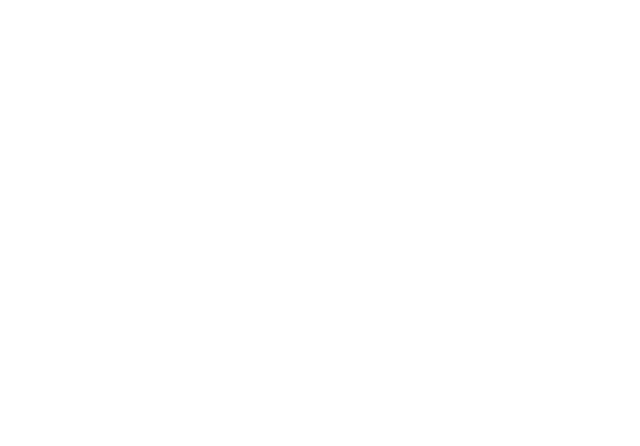
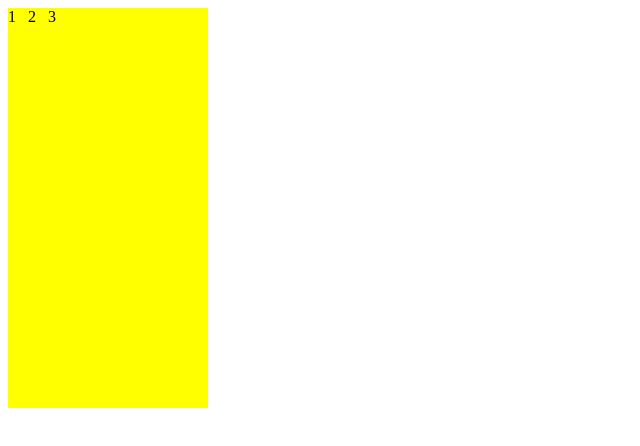
Before and after one commit to Frankie-B/games-for-my-son, a plain HTML site: page tetris/index.html in a window 1280 px wide. Shown: the whole page, without its empty margins (0-640 px from the left). Drawn offline with Linux system fonts and the light colour scheme.

Commit message:
Add grid

```diff
--- a/tetris/app.js
+++ b/tetris/app.js
@@ -0,0 +1,2 @@
+const width = 10;
+const height = 20;
--- a/tetris/index.html
+++ b/tetris/index.html
@@ -6,6 +6,211 @@
     <title>Tetris</title>
     <link rel="stylesheet" href="style.css" />
   </head>
-  <body></body>
+  <body>
+    <div class="game">
+      <div class="grid">
+        <div>1</div>
+        <div>2</div>
+        <div>3</div>
+        <div></div>
+        <div></div>
+        <div></div>
+        <div></div>
+        <div></div>
+        <div></div>
+        <div></div>
+        <div></div>
+        <div></div>
+        <div></div>
+        <div></div>
+        <div></div>
+        <div></div>
+        <div></div>
+        <div></div>
+        <div></div>
+        <div></div>
+        <div></div>
+        <div></div>
+        <div></div>
+        <div></div>
+        <div></div>
+        <div></div>
+        <div></div>
+        <div></div>
+        <div></div>
+        <div></div>
+        <div></div>
+        <div></div>
+        <div></div>
+        <div></div>
+        <div></div>
+        <div></div>
+        <div></div>
+        <div></div>
+        <div></div>
+        <div></div>
+        <div></div>
+        <div></div>
+        <div></div>
+        <div></div>
+        <div></div>
+        <div></div>
+        <div></div>
+        <div></div>
+        <div></div>
+        <div></div>
+        <div></div>
+        <div></div>
+        <div></div>
+        <div></div>
+        <div></div>
+        <div></div>
+        <div></div>
+        <div></div>
+        <div></div>
+        <div></div>
+        <div></div>
+        <div></div>
+        <div></div>
+        <div></div>
+        <div></div>
+        <div></div>
+        <div></div>
+        <div></div>
+        <div></div>
+        <div></div>
+        <div></div>
+        <div></div>
+        <div></div>
+        <div></div>
+        <div></div>
+        <div></div>
+        <div></div>
+        <div></div>
+        <div></div>
+        <div></div>
+        <div></div>
+        <div></div>
+        <div></div>
+        <div></div>
+        <div></div>
+        <div></div>
+        <div></div>
+        <div></div>
+        <div></div>
+        <div></div>
+        <div></div>
+        <div></div>
+        <div></div>
+        <div></div>
+        <div></div>
+        <div></div>
+        <div></div>
+        <div></div>
+        <div></div>
+        <div></div>
+        <div></div>
+        <div></div>
+        <div></div>
+        <div></div>
+        <div></div>
+        <div></div>
+        <div></div>
+        <div></div>
+        <div></div>
+        <div></div>
+        <div></div>
+        <div></div>
+        <div></div>
+        <div></div>
+        <div></div>
+        <div></div>
+        <div></div>
+        <div></div>
+        <div></div>
+        <div></div>
+        <div></div>
+        <div></div>
+        <div></div>
+        <div></div>
+        <div></div>
+        <div></div>
+        <div></div>
+        <div></div>
+        <div></div>
+        <div></div>
+        <div></div>
+        <div></div>
+        <div></div>
+        <div></div>
+        <div></div>
+        <div></div>
+        <div></div>
+        <div></div>
+        <div></div>
+        <div></div>
+        <div></div>
+        <div></div>
+        <div></div>
+        <div></div>
+        <div></div>
+        <div></div>
+        <div></div>
+        <div></div>
+        <div></div>
+        <div></div>
+        <div></div>
+        <div></div>
+        <div></div>
+        <div></div>
+        <div></div>
+        <div></div>
+        <div></div>
+        <div></div>
+        <div></div>
+        <div></div>
+        <div></div>
+        <div></div>
+        <div></div>
+        <div></div>
+        <div></div>
+        <div></div>
+        <div></div>
+        <div></div>
+        <div></div>
+        <div></div>
+        <div></div>
+        <div></div>
+        <div></div>
+        <div></div>
+        <div></div>
+        <div></div>
+        <div></div>
+        <div></div>
+        <div></div>
+        <div></div>
+        <div></div>
+        <div></div>
+        <div></div>
+        <div></div>
+        <div></div>
+        <div></div>
+        <div></div>
+        <div></div>
+        <div></div>
+        <div></div>
+        <div></div>
+        <div></div>
+        <div></div>
+        <div></div>
+        <div></div>
+        <div></div>
+        <div></div>
+        <div></div>
+        <div></div>
+        <div></div>
+      </div>
+    </div>
+  </body>
   <script src="app.js"></script>
 </html>
--- a/tetris/style.css
+++ b/tetris/style.css
@@ -0,0 +1,13 @@
+div {
+  background-color: yellow;
+  height: 20px;
+  width: 20px;
+}
+
+.grid {
+  background-color: blue;
+  display: flex;
+  flex-wrap: wrap;
+  height: 300px;
+  width: 200px;
+}
```
